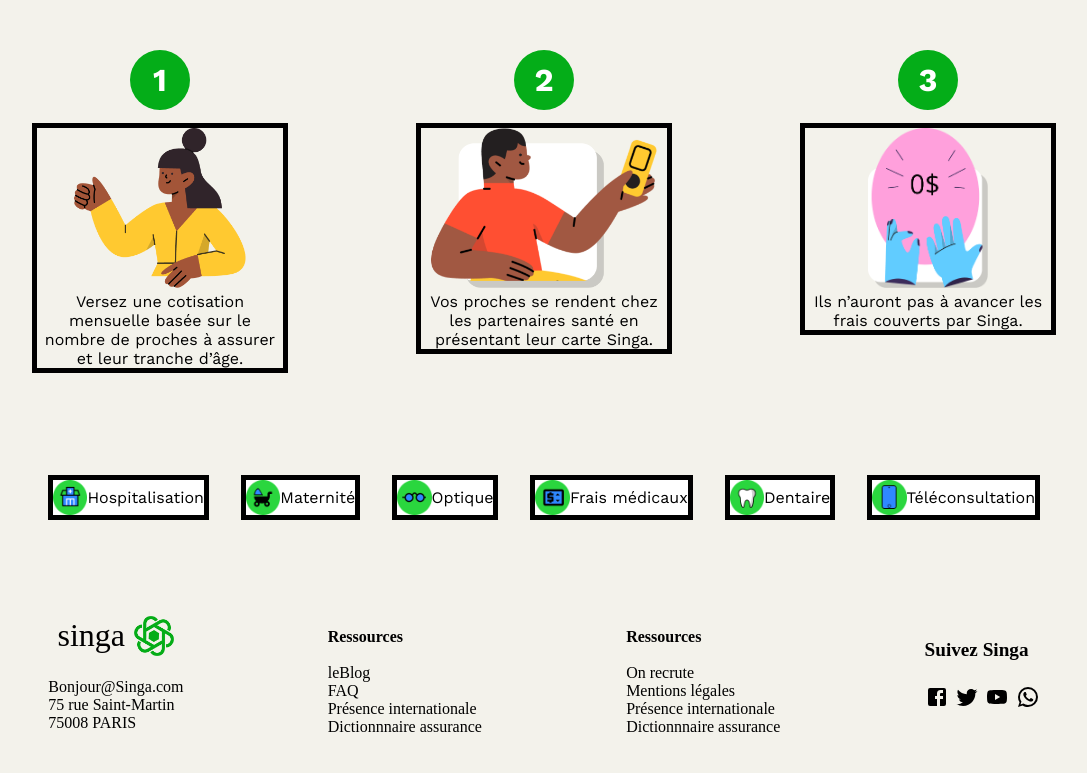
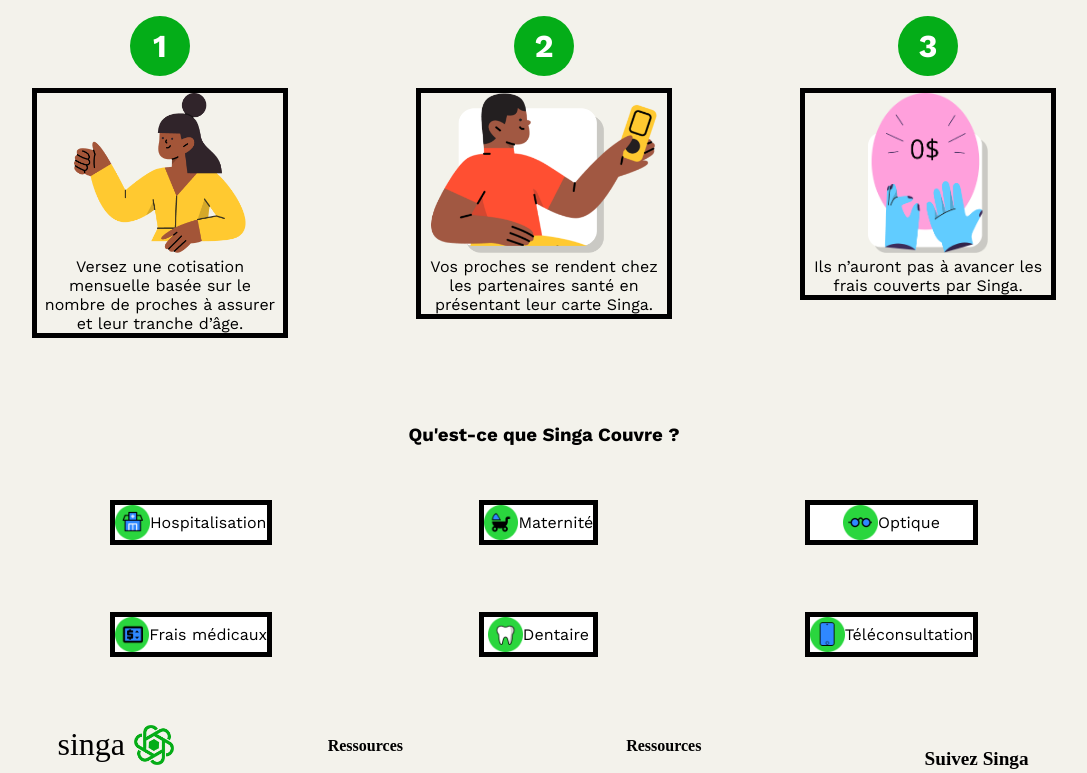
Before and after one commit to WildCodeSchool/paris-0921-project3-my-singa-assurance, a React (Vite) app: page / in a window 1280 px wide. Shown: the part 2302-3075 px from the top of the page, without its empty margins (96-1183 px from the left). Built offline with nearby package versions, Linux system fonts and the light colour scheme.

Commit message:
Work in progress : fixing hover css for ConceptButtons

```diff
--- a/src/components/HomepageConcept.jsx
+++ b/src/components/HomepageConcept.jsx
@@ -82,6 +82,7 @@ function HomepageConcept() {
           return <ConceptCard key="0" title={card.title} src={card.src} desc={card.description} />;
         })}
       </div>
+      <h3>Qu&apos;est-ce que Singa Couvre ?</h3>
       <div className={style.BtnContainer}>
         {BtnConcepts.map((button) => {
           return <ConceptButtons key="0" icone={button.icone} title={button.title} arg={button.arg} />;
--- a/src/components/style/HomepageConcept.module.scss
+++ b/src/components/style/HomepageConcept.module.scss
@@ -4,13 +4,17 @@
   display: flex;
   flex-direction: column;
   align-items: center;
-  height: 130vh;
+  height: 150vh;
   justify-content: space-evenly;
   font-family: 'Work Sans', sans-serif;
-  margin: 10%;
+  margin: 8%;
 
   h2 {
     font-size: 300%;
+  }
+
+  h3 {
+    margin-bottom: 5%;
   }
 }
 
@@ -37,7 +41,7 @@
   display: flex;
   justify-content: space-evenly;
   width: 100vw;
-  margin: 10% 0 10% 0;
+  margin: 8% 0 8% 0;
 }
 
 .conceptTitle2 {
@@ -47,7 +51,9 @@
 }
 
 .BtnContainer {
-  display: flex;
+  display: grid;
+  grid-template: 'a b c' 14vh 'd e f' 14vh;
   width: 100%;
   justify-content: space-around;
+  height: 50vh;
 }
```
